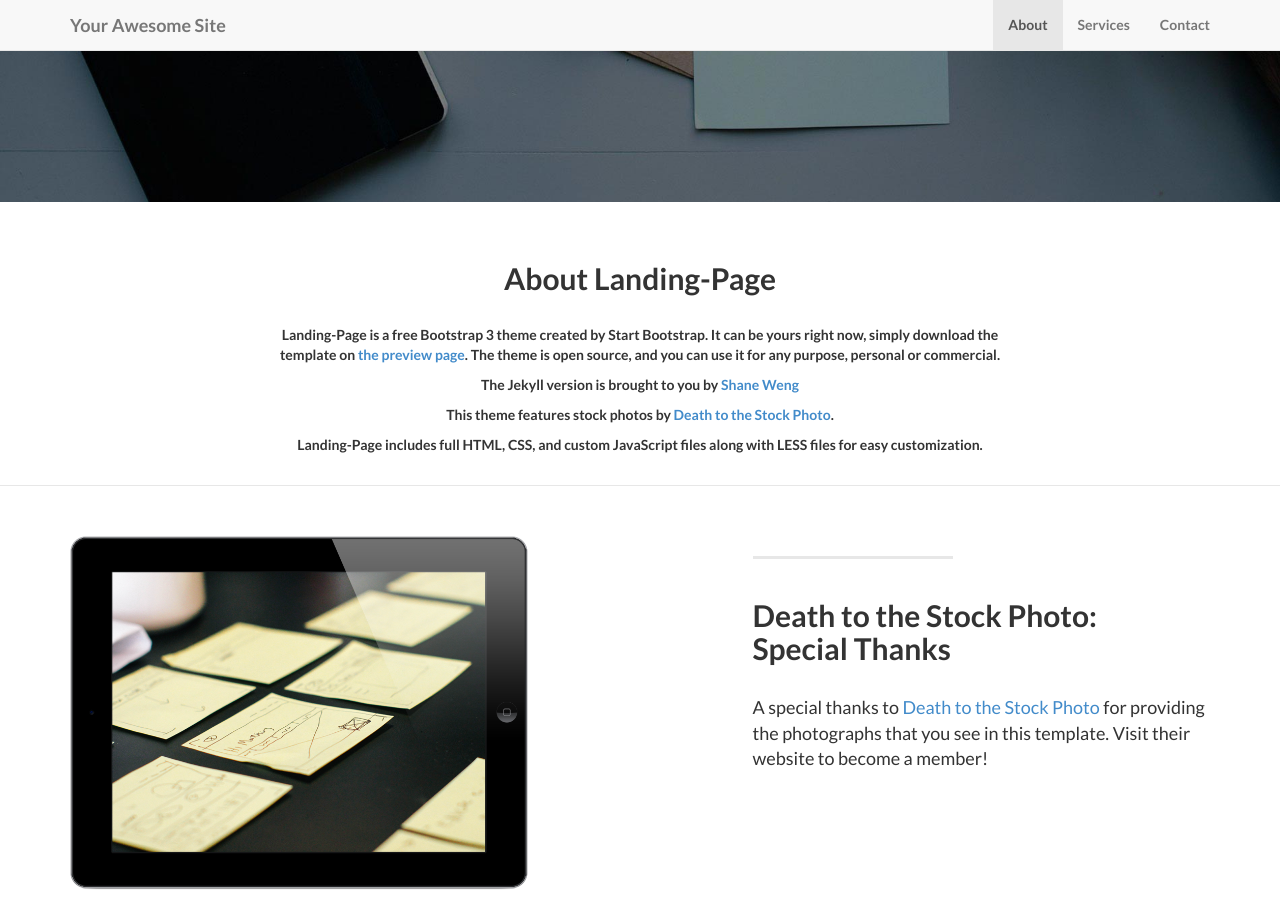
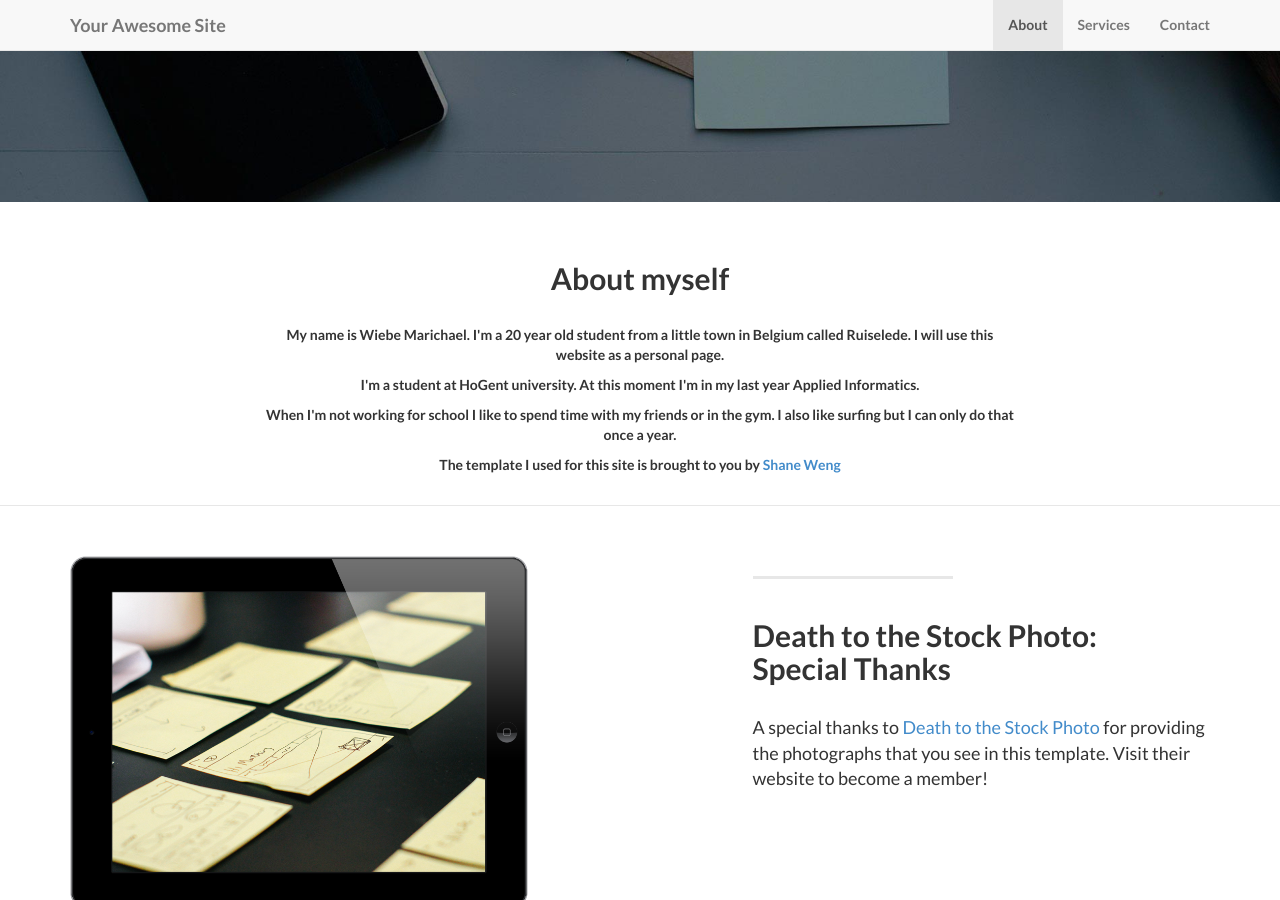
Before and after one commit to marichaelw/marichaelw.github.io, a Jekyll site: the page built from index.html, in a window 1280 px wide and 900 px high, scrolled down 575 px. Built offline with Jekyll 4.4.1, drawn with Linux system fonts in a browser that asks for light colours.

Commit message:
#3 update about.html

```diff
--- a/_includes/about.html
+++ b/_includes/about.html
@@ -3,12 +3,12 @@
         <div class="row">
             <div class="col-lg-8 col-lg-offset-2">
               <br/><br/>
-              <h2>About Landing-Page</h2>
+              <h2>About myself</h2>
               <br/>
-                <p>Landing-Page is a free Bootstrap 3 theme created by Start Bootstrap. It can be yours right now, simply download the template on <a href="http://startbootstrap.com/template-overviews/landing-page/">the preview page</a>. The theme is open source, and you can use it for any purpose, personal or commercial.</p>
-                <p>The Jekyll version is brought to you by <a href="https://github.com/swcool">Shane Weng</a></p>
-                <p>This theme features stock photos by <a href="http://join.deathtothestockphoto.com//">Death to the Stock Photo</a>.</p>
-                <p>Landing-Page includes full HTML, CSS, and custom JavaScript files along with LESS files for easy customization.</p>
+                <p>My name is Wiebe Marichael. I'm a 20 year old student from a little town in Belgium called Ruiselede. I will use this website as a personal page.</p>
+                <p>I'm a student at HoGent university. At this moment I'm in my last year Applied Informatics.</p>
+                <p>When I'm not working for school I like to spend time with my friends or in the gym. I also like surfing but I can only do that once a year.</p>
+                <p>The template I used for this site is brought to you by <a href="https://github.com/swcool">Shane Weng</a></p>
                 <br/>
               </div>
         </div>
```
